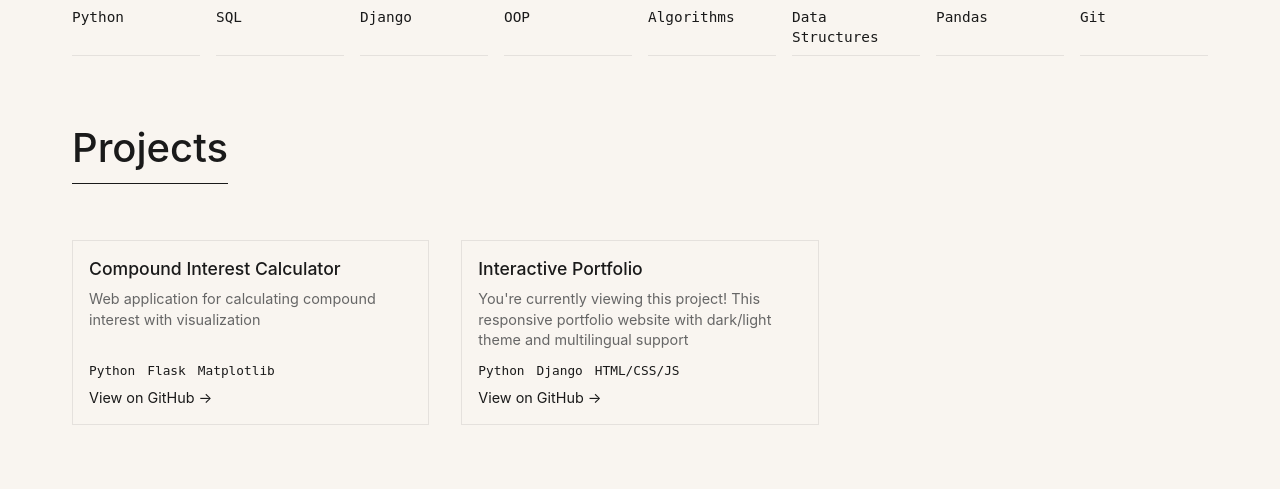
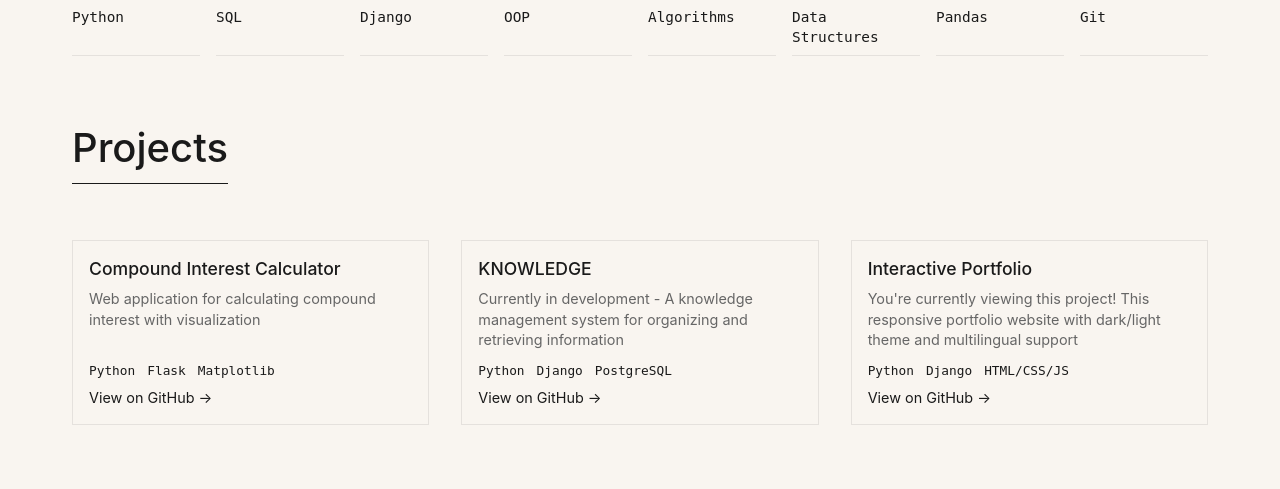
Before and after one commit to USW5sPlusom/Portfolio, a Django app: page / in a window 1280 px wide. Shown: the part 1043-1532 px from the top of the page. Run offline with Django 5.2, Linux system fonts and the light colour scheme; some web fonts are replaced.

Commit message:
version 7

```diff
--- a/mainapp/templates/mainapp/i.html
+++ b/mainapp/templates/mainapp/i.html
@@ -515,6 +515,16 @@
                         <a href="https://github.com/USW5sPlusom/Deposit_Calculator" class="project-link">View on GitHub →</a>
                     </div>
                     <div class="project-card">
+                        <div class="project-title">KNOWLEDGE</div>
+                        <div class="project-description" data-en="Currently in development - A knowledge management system for organizing and retrieving information" data-ru="В разработке" data-de="In Entwicklung">Currently in development</div>
+                        <div class="project-meta">
+                            <span>Python</span>
+                            <span>Django</span>
+                            <span>PostgreSQL</span>
+                        </div>
+                        <a href="https://github.com/USW5sPlusom/KNOWLEDGE" class="project-link">View on GitHub →</a>
+                    </div>
+                    <div class="project-card">
                         <div class="project-title" data-en="Interactive Portfolio" data-ru="Интерактивное портфолио" data-de="Interaktives Portfolio">Interactive Portfolio</div>
                         <div class="project-description" data-en="You're currently viewing this project! This responsive portfolio website with dark/light theme and multilingual support" data-ru="Вы сейчас просматриваете этот проект! Адаптивное портфолио с темной/светлой темой и мультиязычной поддержкой" data-de="Sie sehen gerade dieses Projekt! Responsive Portfolio-Website mit Dunkel-/Hellmodus und Mehrsprachenunterstützung">You're currently viewing this project! This responsive portfolio website with dark/light theme and multilingual support</div>
                         <div class="project-meta">
--- a/third/settings.py
+++ b/third/settings.py
@@ -56,7 +56,7 @@ ROOT_URLCONF = 'third.urls'
 TEMPLATES = [
     {
         'BACKEND': 'django.template.backends.django.DjangoTemplates',
-        'DIRS': [BASE_DIR / 'mainapp/templates'],
+        'DIRS': [BASE_DIR / 'third/templates'],
         'APP_DIRS': True,
         'OPTIONS': {
             'context_processors': [
```
Also changed, not shown: index.html (+10 -0 lines), 1 other file.
